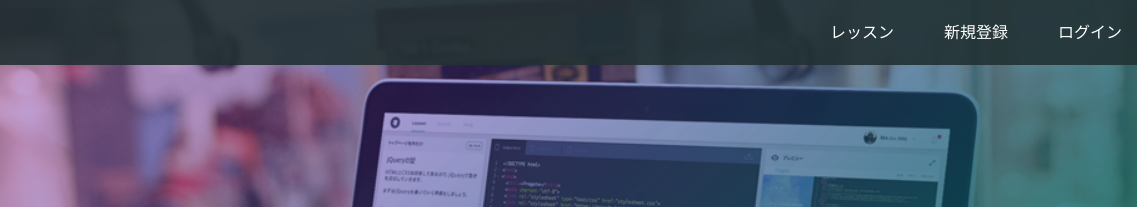
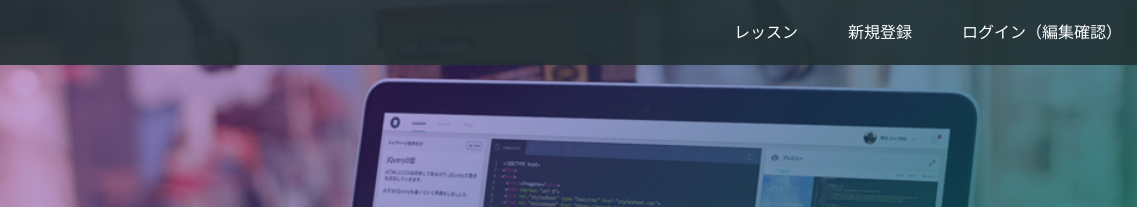
Before and after one commit to Eiji-k03/github.io, a plain HTML site: page index.html in a window 1280 px wide. Shown: the top 207 px of the page, 143-1280 px from the left. Drawn offline with Linux system fonts and the light colour scheme.

Commit message:
Update index.html

```diff
--- a/index.html
+++ b/index.html
@@ -17,7 +17,7 @@
       <div class="header-right">
         <a href="#">レッスン</a>
         <a href="#">新規登録</a>
-        <a href="#" class="login">ログイン</a>
+        <a href="#" class="login">ログイン（編集確認）</a>
       </div>
     </div>
   </header>
```
